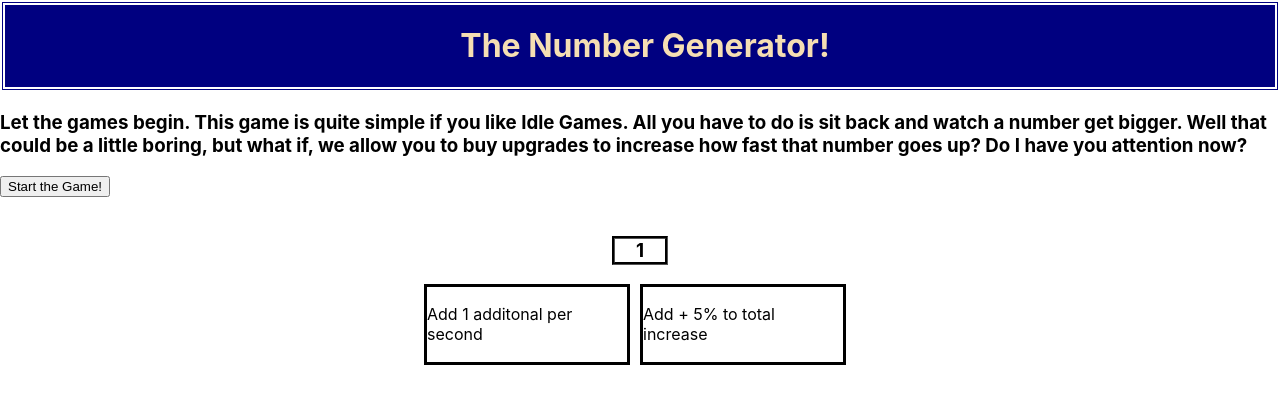
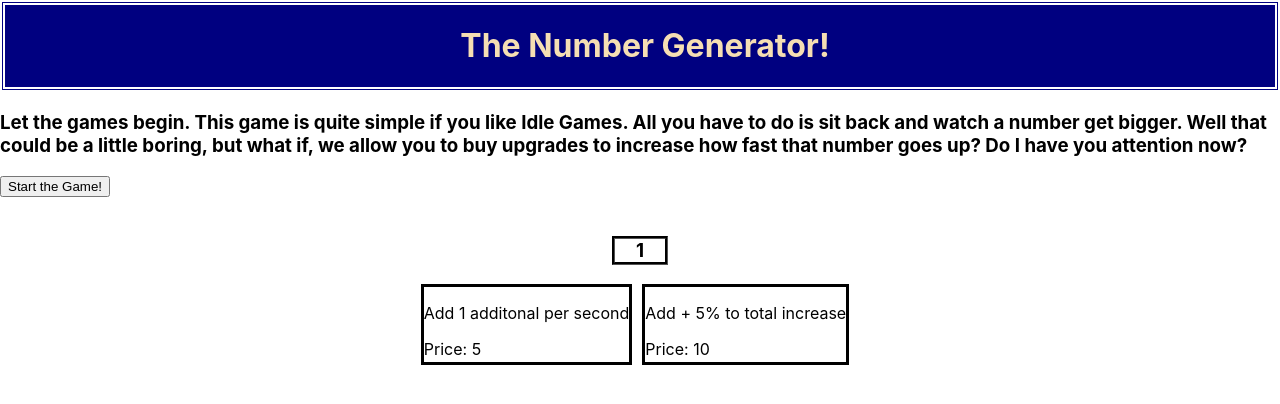
Before and after one commit to Koda125/Name-Will-Update, a React (Create React App) app: page / in a window 1280 px wide. Shown: the top 404 px of the page. Built offline with nearby package versions, Linux system fonts and the light colour scheme.

Commit message:
Added a price feature that allows user to buy upgrades.

```diff
--- a/src/CoreGame/CoreGame.css
+++ b/src/CoreGame/CoreGame.css
@@ -2,14 +2,13 @@
 
 .add-one{
     min-height: 75px;
-    max-width: 200px;
+    max-height: 75px;
+    min-width: 200px;
     border:3px solid black;
    border-width: 3px;
     margin-right: 10px;
     box-shadow: 4px;
-    display: flex;
-    align-items: center;
-    justify-content: center;
+
 
 }
 
@@ -42,3 +41,8 @@
     display: flex;
     justify-content: center;
 }
+
+.core-footer {
+    display: flex;
+    justify-content: center;
+}
--- a/src/CoreGame/CoreGame.jsx
+++ b/src/CoreGame/CoreGame.jsx
@@ -4,6 +4,9 @@ function CoreGame() {
     const [ number, setNumber ] = useState(1)
     const [ addNumber, setAddNumber ] = useState(1)
     const [ numberPercent, setNumberPercent ] = useState(0)
+    const [ numberAddPrice, setAddNumberPrice ] = useState(5);
+    const [ percentPrice, setPercentPrice ] = useState(10);
+    const [ total, setTotal ] = useState(1);
 
 
     const [ invervalID, setInvervalID ] = useState(null);
@@ -11,8 +14,10 @@ function CoreGame() {
     function numberCreator(){
         if(numberPercent > 0){
             setNumber( prevNumber => (prevNumber + addNumber) + ((numberPercent / 100) * addNumber))
+            setTotal(prev => (prev + number))
         }else{
         setNumber(prevNumber => prevNumber + addNumber);
+        setTotal(prev => (prev + number));
 
         }
 
@@ -23,17 +28,28 @@ function CoreGame() {
     }
 
     function addToNumber(){
+        if( numberAddPrice <= number ){
         setAddNumber(prev => prev + 1);
+        setNumber(prev => (prev - numberAddPrice))
+        setAddNumberPrice(prev => (prev / .66))
 
         clearInterval(invervalID);
         startGame();
+        }else{
+            return null
+        }
     }
 
     function addPercent(){
+        if( percentPrice <= number ){
         setNumberPercent(prevPercent => prevPercent + 5)
-        console.log('Precent was: ', numberPercent)
+        setNumber(prev => (prev - percentPrice))
+        setPercentPrice(prev => (prev / .6))
         clearInterval(invervalID);
         startGame();
+        }else{
+            return null;
+        }
     }
     return(
     <div>
@@ -52,13 +68,18 @@ function CoreGame() {
             <div className="add-one" onClick={()=>{addToNumber()}}>
                 <div>
                     <p>Add {addNumber} additonal per second</p>
+                    <p>Price: {Math.floor(numberAddPrice)}</p>
                 </div>
 
             </div>
             <div className="add-one" onClick={()=>{addPercent()}}>
                 <p>Add + {numberPercent + 5}% to total increase</p>
+                <p>Price: {Math.floor(percentPrice)}</p>
             </div>
         </div>
+        <footer className="core-footer">
+            {/* <h4>Total Number Generated: {total.toFixed(0)}</h4> */}
+        </footer>
     </div>
     )
 }
```
